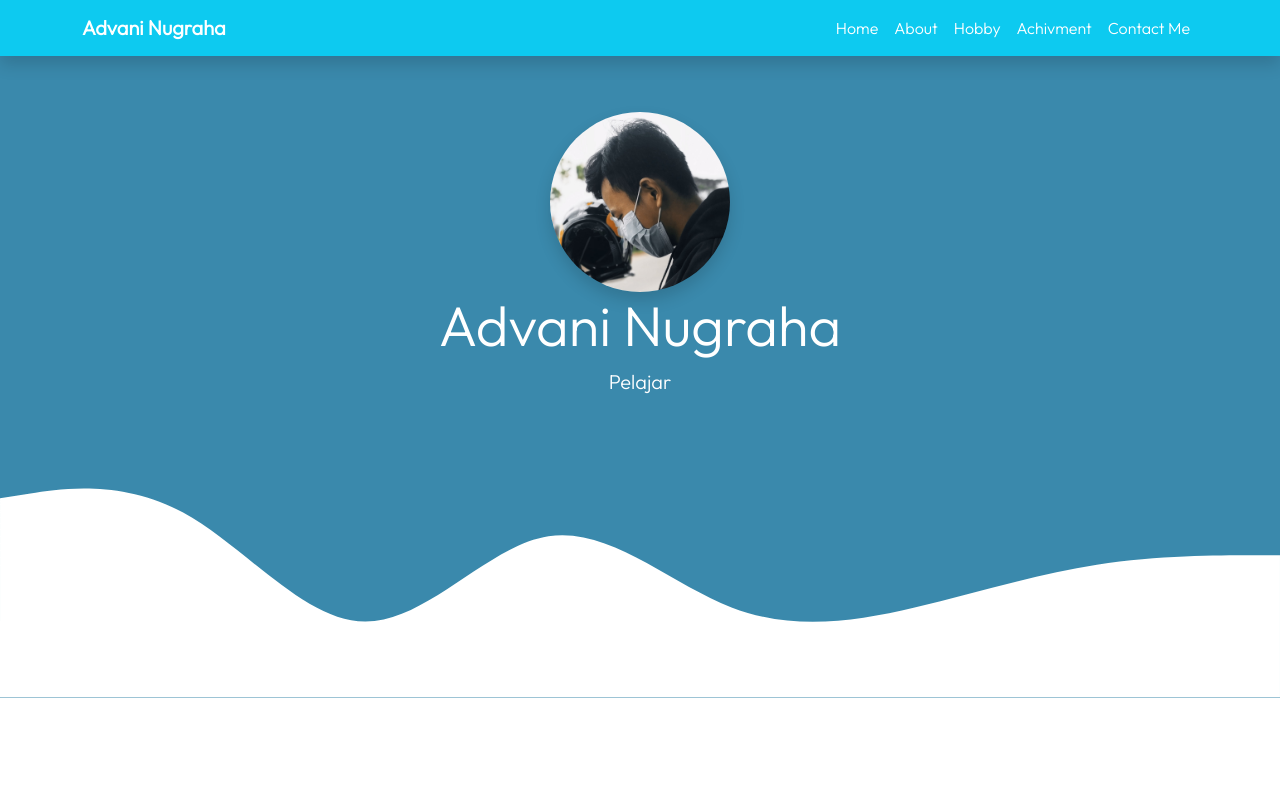
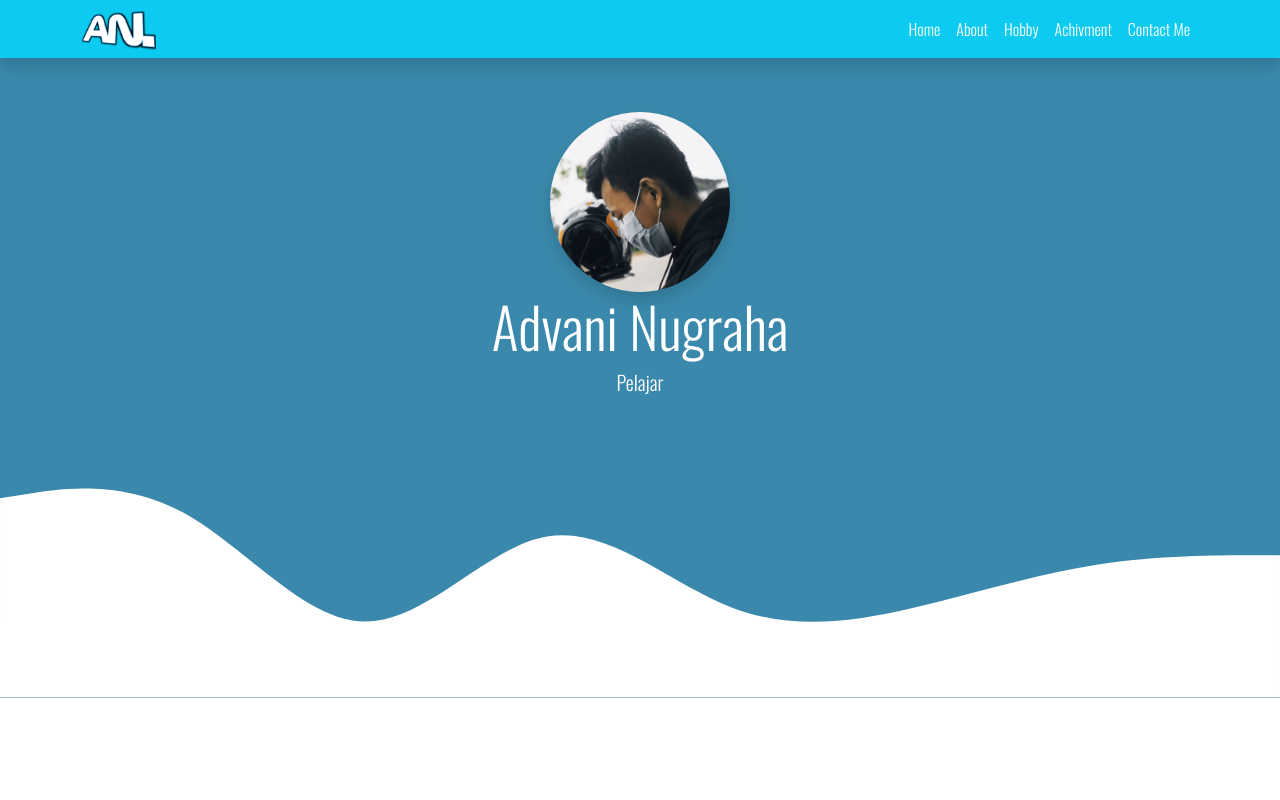
Before and after one commit to advnnghr/advnnghr.github.io, a plain HTML site: page index.html in a window 1280 px wide. Shown: the top 800 px of the page. Drawn offline with nearby package versions, Linux system fonts and the light colour scheme.

Commit message:
update brand

```diff
--- a/index.html
+++ b/index.html
@@ -13,17 +13,22 @@
     <!-- My CSS -->
     <link rel="stylesheet" href="style.css" />
 
-    <title>Advani Portofolio</title>
+    <title>Advn Profile</title>
+
+    <!-- font -->
     <link rel="preconnect" href="https://fonts.googleapis.com" />
     <link rel="preconnect" href="https://fonts.gstatic.com" crossorigin />
-    <link href="https://fonts.googleapis.com/css2?family=Outfit:wght@300&display=swap" rel="stylesheet" />
+    <link href="https://fonts.googleapis.com/css2?family=Oswald:wght@300&display=swap" rel="stylesheet" />
+    <!-- Penutup font -->
   </head>
 
   <body id="home">
     <!-- Navbar -->
     <nav class="navbar navbar-expand-lg navbar-dark bg-info shadow fixed-top">
       <div class="container" data-aos="fade-down" data-aos-duration="1300">
-        <a class="navbar-brand fw-bold" href="#">Advani Nugraha</a>
+        <a href="https://www.instagram.com/advn47/">
+          <img src="img/Brand.png" alt="brand" width="74px" />
+        </a>
         <button class="navbar-toggler" type="button" data-bs-toggle="collapse" data-bs-target="#navbarNav" aria-controls="navbarNav" aria-expanded="false" aria-label="Toggle navigation">
           <span class="navbar-toggler-icon"></span>
         </button>
--- a/style.css
+++ b/style.css
@@ -11,9 +11,11 @@ section {
   padding-top: 8rem;
 }
 
+/* font */
 body {
-  font-family: 'Outfit', sans-serif;
+  font-family: 'Oswald', sans-serif;
 }
+/* akhir font */
 
 #ach {
   background-color: #3a98bd;
```
Also changed, not shown: img/Brand.png (added).
